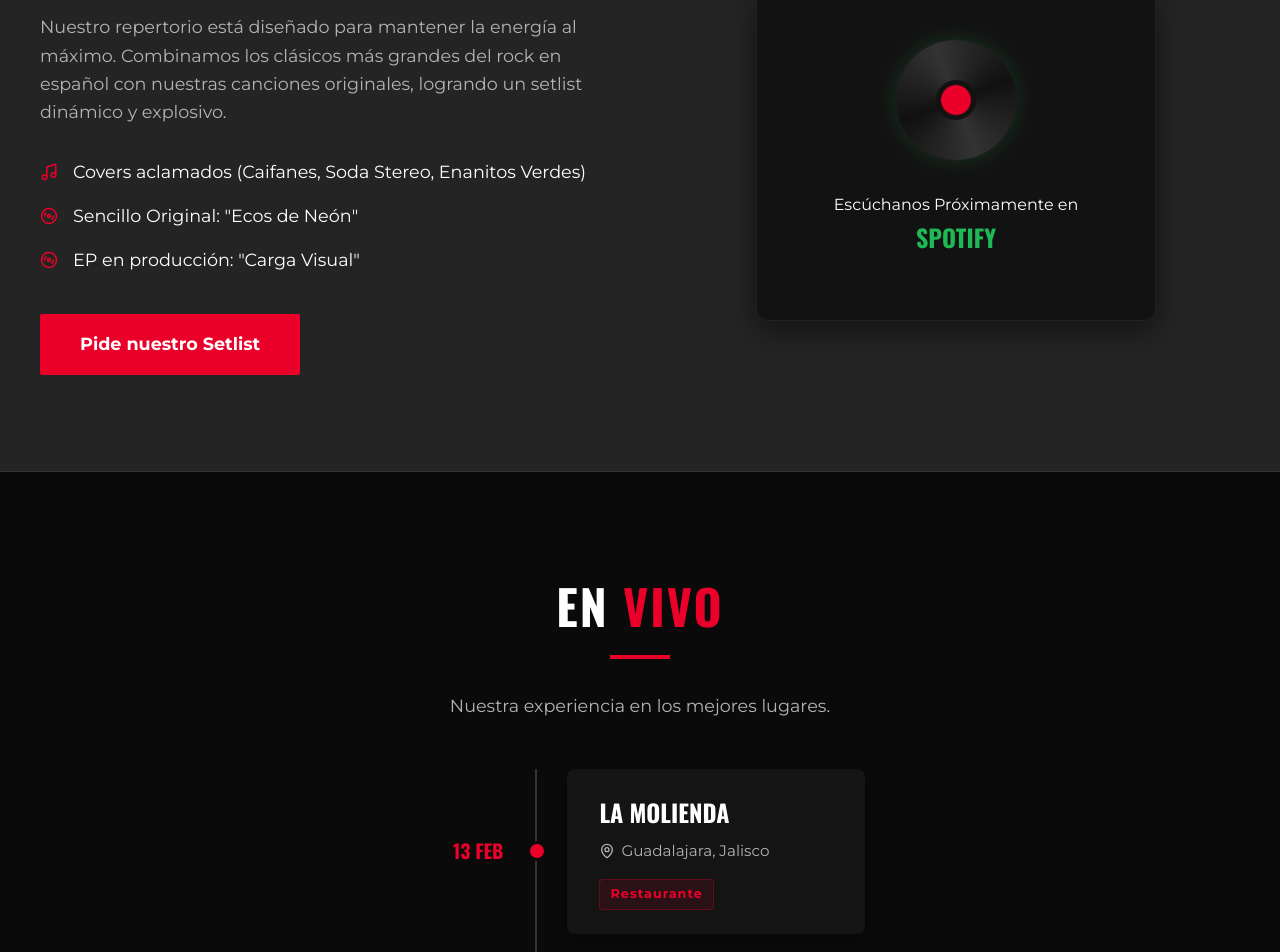
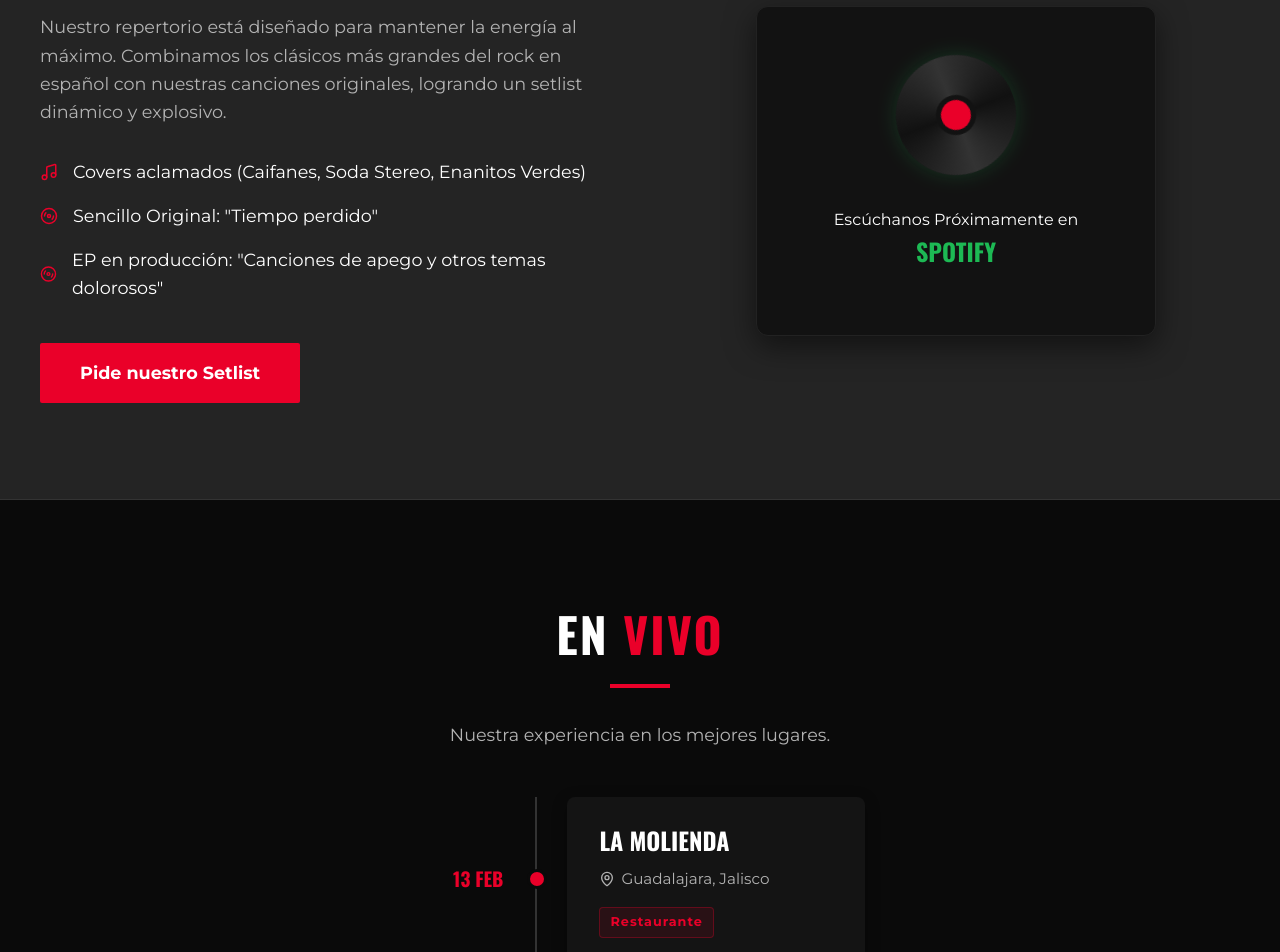
Before and after one commit to Pedro-guzman/soundcheck, a React (Vite) app: page / in a window 1280 px wide. Shown: the part 4974-5926 px from the top of the page. Built offline with nearby package versions, Linux system fonts and the light colour scheme.

Commit message:
Actualizando canciones originales en MusicSection

```diff
--- a/src/components/MusicSection.jsx
+++ b/src/components/MusicSection.jsx
@@ -15,8 +15,8 @@ const MusicSection = () => {
             </p>
             <ul className="music-list">
               <li><Music size={18} className="icon"/> Covers aclamados (Caifanes, Soda Stereo, Enanitos Verdes)</li>
-              <li><Disc3 size={18} className="icon"/> Sencillo Original: "Ecos de Neón"</li>
-              <li><Disc3 size={18} className="icon"/> EP en producción: "Carga Visual"</li>
+              <li><Disc3 size={18} className="icon"/> Sencillo Original: "Tiempo perdido"</li>
+              <li><Disc3 size={18} className="icon"/> EP en producción: "Canciones de apego y otros temas dolorosos"</li>
             </ul>
             <a href="#contact" className="btn" style={{ marginTop: '1.5rem' }}>Pide nuestro Setlist</a>
           </div>
```
